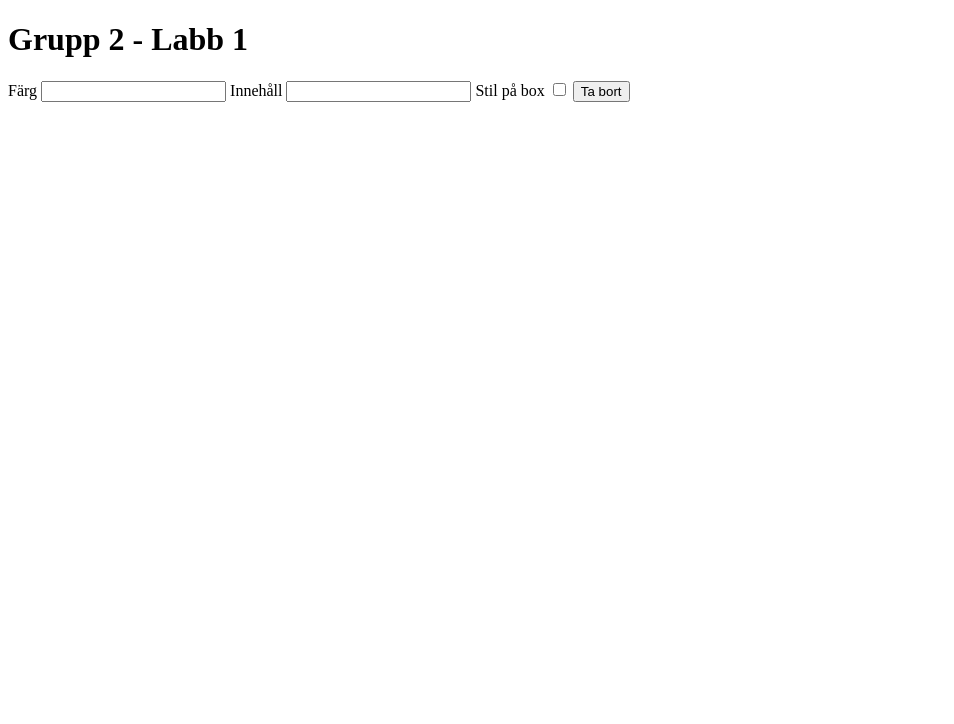
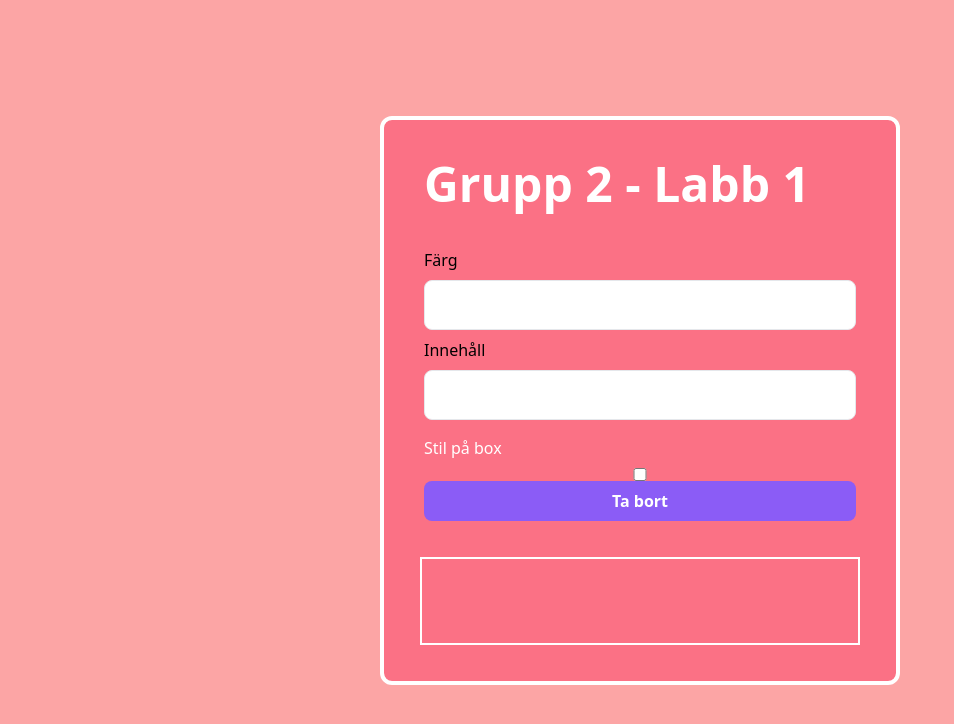
Before and after one commit to adriannasrat/gik339-2-labb1, a plain HTML site: page index.html in a window 1280 px wide. Shown: the whole page, without its empty margins (0-954 px from the left). Drawn offline with nearby package versions, Linux system fonts and the light colour scheme.

Commit message:
added style

```diff
--- a/index.html
+++ b/index.html
@@ -4,19 +4,20 @@
     <meta charset="UTF-8" />
     <meta name="viewport" content="width=device-width, initial-scale=1.0" />
     <title>Grupp 2 - Labb 1</title>
+    <script src="https://cdn.tailwindcss.com"></script>
   </head>
   <body>
-    <div>
-      <form action="">
-        <h1>Grupp 2 - Labb 1</h1>
+    <div class="h-screen flex items-center justify-center bg-red-300">
+      <form class="flex flex-col w-full max-w-lg bg-rose-400 p-10 rounded-lg outline outline-4 outline-white">
+        <h1 class="text-5xl mb-10 font-bold text-white">Grupp 2 - Labb 1</h1>
         <label for="color">Färg</label>
-        <input type="text" name="color" id="color" class="" />
+        <input type="text" name="color" id="color" class="textfield my-2 px-4 py-3 border rounded-lg text-black" />
         <label for="content">Innehåll</label>
-        <input type="text" name="content" id="content" class="" />
-        <label for="divStyle">Stil på box</label>
-        <input type="checkbox" name="divStyle" id="divStyle" class="" />
-        <button id="button" class="">Ta bort</button>
-        <div id="divElement" class="">
+        <input type="text" name="content" id="content" class="textfield my-2 px-4 py-3 border rounded-lg text-black" />
+        <label for="divStyle" class="my-2 text-white mr-2">Stil på box</label>
+        <input type="checkbox" name="divStyle" id="divStyle" />
+        <button type="button" id="button" class="bg-violet-500 hover:bg-violet-600 text-white font-bold py-2 px-4  rounded-lg">Ta bort</button>
+        <div id="divElement" class="bg-transparent p-10 outline outline-2 outline-offset-2 h-20 pt-5 leading-5 text-white mt-10">
           <p id="values"></p>
         </div>
       </form>
```
